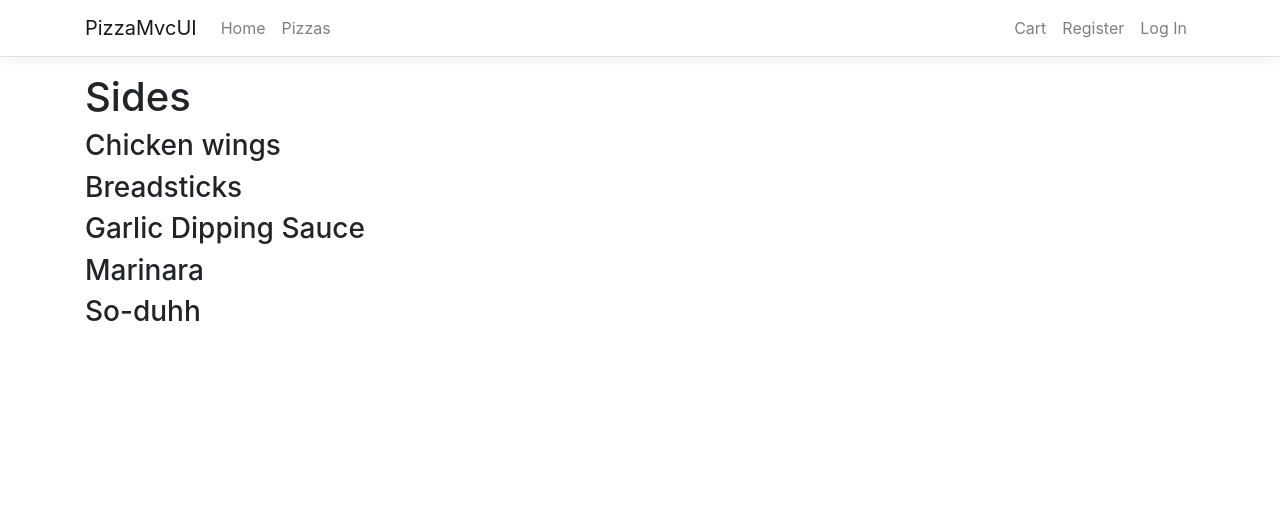
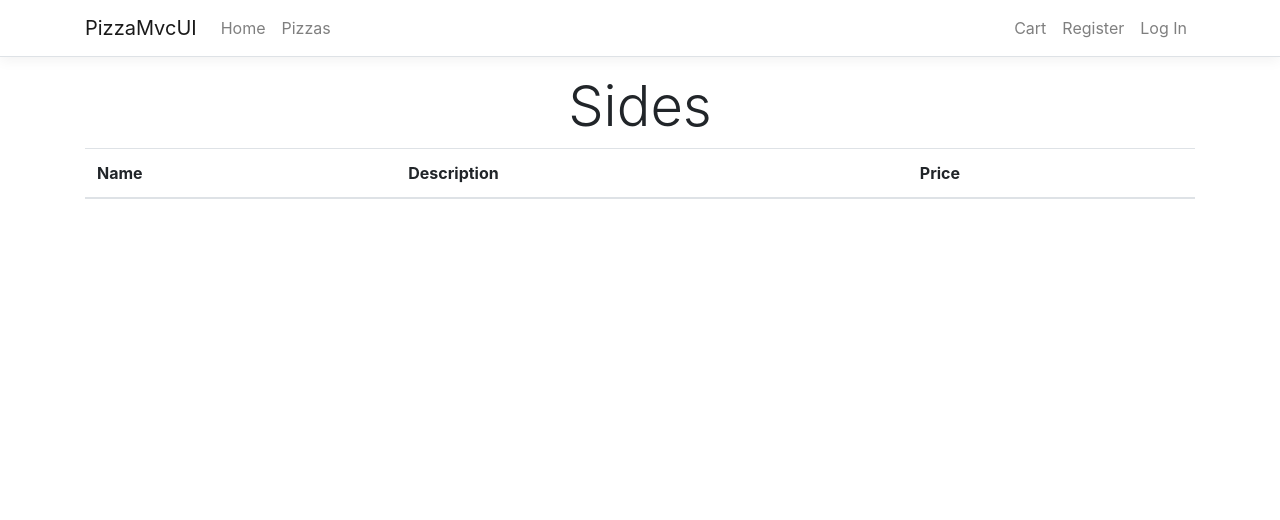
Before and after one commit to steamwings/project2-group3, an ASP.NET Core app: template PizzaMvcUI/Views/Sides/Index.cshtml in a window 1280 px wide. Shown: the top 520 px of the page. Run offline with ASP.NET Core 8, Linux system fonts and the light colour scheme; the template is opened without the code that fills it, so the values that code supplies are empty.

Commit message:
sides view added

```diff
--- a/PizzaMvcUI/Controllers/SidesController.cs
+++ b/PizzaMvcUI/Controllers/SidesController.cs
@@ -8,9 +8,9 @@ namespace PizzaMvcUI.Controllers
 {
     public class SidesController : Controller
     {
-        public IActionResult Index()
+        public async Task<IActionResult> Index()
         {
-            return View();
+            return View(await API.GetSides());
         }
     }
 }
--- a/PizzaMvcUI/Views/Customers/LogOut.cshtml
+++ b/PizzaMvcUI/Views/Customers/LogOut.cshtml
@@ -1,4 +1,3 @@
-
 @{
     ViewData["Title"] = "Log Out";
 }
--- a/PizzaMvcUI/Views/Pizzas/Build.cshtml
+++ b/PizzaMvcUI/Views/Pizzas/Build.cshtml
@@ -10,10 +10,9 @@
 <div class="text-center">
     <h1 class="display-4">Build your Perfect Pizza</h1>
 </div>
+
 <div class="progress" id="progressBuildPizza">
-    @*<div class="progress-bar progress-bar-striped progress-bar-success active" role="progressbar" style="width:20%">
-        Crust
-    </div>*@
+
 </div>
 
 <div id="divDoStuff">
--- a/PizzaMvcUI/Views/Sides/Index.cshtml
+++ b/PizzaMvcUI/Views/Sides/Index.cshtml
@@ -1,12 +1,40 @@
-
+@model IEnumerable<PizzaData.Models.Sides>
 @{
-    ViewData["Title"] = "Index";
+    ViewData["Title"] = "Sides";
 }
 
-<h1>Sides</h1>
+<div class="text-center">
+    <h1 class="display-4">Sides</h1>
+</div>
 
-<h3>Chicken wings</h3>
-<h3>Breadsticks</h3>
-<h3>Garlic Dipping Sauce</h3>
-<h3>Marinara</h3>
-<h3>So-duhh</h3>
+<table class="table">
+    <thead>
+        <tr>
+            <th>
+                @Html.DisplayNameFor(model => model.Name)
+            </th>
+            <th>
+                @Html.DisplayNameFor(model => model.Description)
+            </th>
+            <th>
+                @Html.DisplayNameFor(model => model.Price)
+            </th>
+        </tr>
+    </thead>
+    <tbody>
+        @foreach (var item in Model)
+        {
+            <tr>
+                <td>
+                    @Html.DisplayFor(modelItem => item.Name)
+                </td>
+                <td>
+                    @Html.DisplayFor(modelItem => item.Description)
+                </td>
+                <td>
+                    @Html.DisplayFor(modelItem => item.Price)
+                </td>
+            </tr>
+        }
+    </tbody>
+</table>
```
Also changed, not shown: PizzaMvcUI/API.cs (+10 -0 lines).
